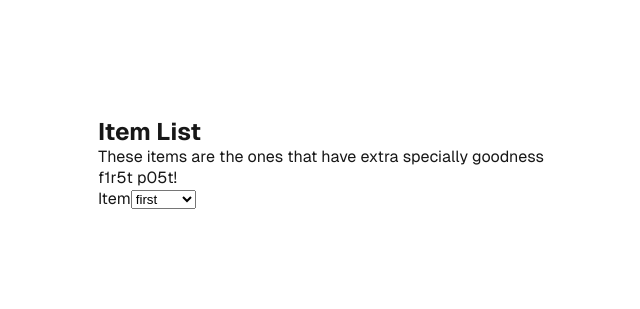
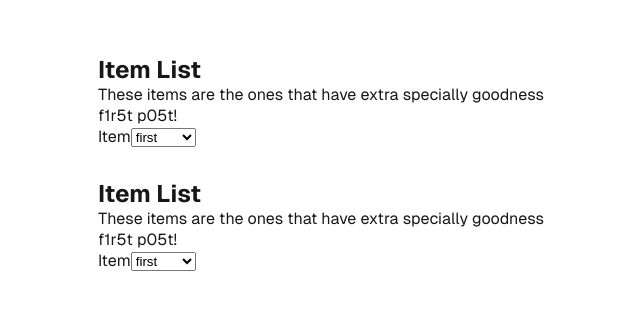
Before and after one commit to jared-smith-kr/modern-react-talks, a Next.js app: page / in a window 1280 px wide. Shown: the part 237-546 px from the top of the page, without its empty margins (319-959 px from the left). Built offline with nearby package versions, Linux system fonts and the light colour scheme.

Commit message:
Add code examples for talk 2

```diff
--- /dev/null
+++ b/app/api/talk2/items/route.ts
@@ -0,0 +1,20 @@
+// This is a mock route file that will be used to mock a 3rd API response.
+// IRL you would not use a route handler like this, but instead use a real API.
+import type { Item } from "@/components/talk1/types";
+
+function coinflip(): boolean {
+  return Boolean(Math.round(Math.random()));
+}
+
+// Here we introduce some deliberate flakiness to the response. This isn't
+// cached either,
+export async function GET() {
+  const timeout = coinflip() ? 5000 : 0;
+  await new Promise((resolve) => setTimeout(resolve, timeout));
+  const items: Item[] = [
+    { id: 1, description: "f1r5t p05t!", text: "first" },
+    { id: 2, description: "secondarily", text: "second" },
+    { id: 3, description: "trifecta", text: "third" },
+  ];
+  return Response.json(items);
+}
--- a/app/page.tsx
+++ b/app/page.tsx
@@ -1,5 +1,6 @@
 import styles from "./page.module.css";
 import { MyItemSelect } from "../components/talk1/MyItemSelect";
+import { MyItemSelect as MyItemSelect2 } from "../components/talk2/MyItemSelect";
 
 export default function Home() {
   return (
@@ -8,6 +9,9 @@ export default function Home() {
         <section id="talk1">
           <MyItemSelect />
         </section>
+        <section id="talk2">
+          <MyItemSelect2 />
+        </section>
       </main>
     </div>
   );
--- /dev/null
+++ b/components/talk2/MyItemSelect.tsx
@@ -0,0 +1,16 @@
+import React from "react";
+import { MyItemSelectHeader } from "./MyItemSelectHeader";
+import { MyItemSelectList } from "./MyItemSelectList";
+import { getItems } from "./getItems";
+import type { Item } from "./types";
+
+export async function MyItemSelect(): Promise<JSX.Element> {
+  console.log("MyItemSelect renders on the server!");
+  const items: Item[] = await getItems();
+
+  return (
+    <MyItemSelectHeader>
+      <MyItemSelectList items={items} />
+    </MyItemSelectHeader>
+  );
+}
--- /dev/null
+++ b/components/talk2/MyItemSelectHeader.tsx
@@ -0,0 +1,14 @@
+import React from "react";
+
+export function MyItemSelectHeader({
+  children,
+}: React.PropsWithChildren): JSX.Element {
+  console.log("MyItemSelectHeader renders on the server!");
+  return (
+    <div className="whatever">
+      <h2>Item List</h2>
+      <p>These items are the ones that have extra specially goodness</p>
+      {children}
+    </div>
+  );
+}
--- /dev/null
+++ b/components/talk2/MyItemSelectList.tsx
@@ -0,0 +1,46 @@
+"use client"; // marks as client component
+import React, { useState, useEffect } from "react";
+import { backup } from "./getItems";
+import type { Item } from "./types";
+
+export type MyChildComponentProps = {
+  items: Item[];
+};
+
+export function MyItemSelectList({
+  items,
+}: MyChildComponentProps): JSX.Element {
+  console.log("MyItemSelectList renders on the client!");
+  const [selected, setSelected] = useState<Item>();
+  const [list, setList] = useState(items);
+
+  useEffect(() => {
+    if (!items.length) {
+      console.log("Something went wrong on the server, fetching client-side");
+      backup().then(setList).catch(console.error);
+    }
+  }, []);
+
+  // We'll count on the React compiler to memoize this for us, we'll talk
+  // more about it in a later session
+  const handleChange = (evt: React.ChangeEvent<HTMLSelectElement>): void =>
+    setSelected(list[Number(evt.target.value)]);
+
+  return (
+    <>
+      <p>{selected ? selected.description : list[0]?.description}</p>
+      <label>
+        Item
+        <select onChange={handleChange}>
+          {list.map(
+            (item: Item, i: number): JSX.Element => (
+              <option key={item.id} value={i}>
+                {item.text}
+              </option>
+            ),
+          )}
+        </select>
+      </label>
+    </>
+  );
+}
--- /dev/null
+++ b/components/talk2/getItems.ts
@@ -0,0 +1,63 @@
+import type { Item } from "./types";
+
+const ITEMS_URL = "/api/talk2/items";
+
+export class TimeoutError extends Error {}
+
+export function timeout(n: number): Promise<TimeoutError> {
+  if (n <= 0) {
+    throw new TimeoutError(
+      `Argument ${n} to timeout must be a positive number.`,
+    );
+  }
+
+  return new Promise((resolve) =>
+    setTimeout(resolve, n, new TimeoutError("timed out!")),
+  );
+}
+
+// IRL this isn't type-safe, but this is just an example
+export async function raceFetch<T>(
+  url: string,
+  to: number,
+  defaultValue: T,
+  opts: RequestInit = {},
+): Promise<T> {
+  const controller = new AbortController();
+  const { signal } = controller;
+  try {
+    const options: RequestInit = {
+      ...opts,
+      signal,
+    };
+
+    const response = await Promise.race([
+      fetch(url, options),
+      timeout(to), // we'll give the fetch 200ms to complete
+    ]);
+
+    if (response instanceof Error) {
+      controller.abort();
+      throw response;
+    }
+
+    // again, IRL you'd verify the json matches the expected schema
+    return await response.json();
+  } catch (err) {
+    if (err instanceof TimeoutError) {
+      console.log("Timed out on server fetch, deferring to client");
+      return defaultValue;
+    } else {
+      throw err;
+    }
+  }
+}
+
+export async function getItems(): Promise<Item[]> {
+  return raceFetch(`http://127.0.0.1:3000${ITEMS_URL}`, 200, []);
+}
+
+export async function backup(opts: RequestInit = {}): Promise<Item[]> {
+  const response = await fetch(ITEMS_URL, opts);
+  return await response.json();
+}
--- /dev/null
+++ b/components/talk2/types.ts
@@ -0,0 +1,5 @@
+export type Item = {
+  id: number;
+  description: string;
+  text: string;
+};
```
